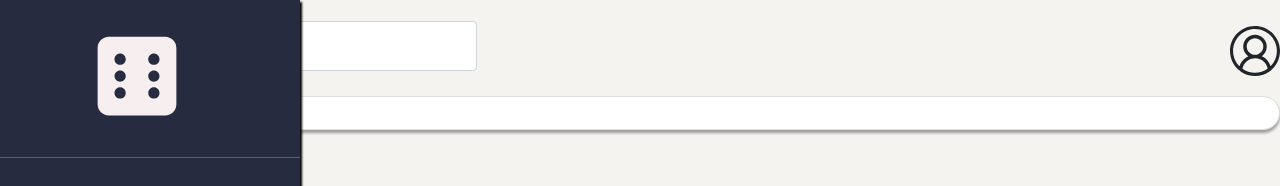
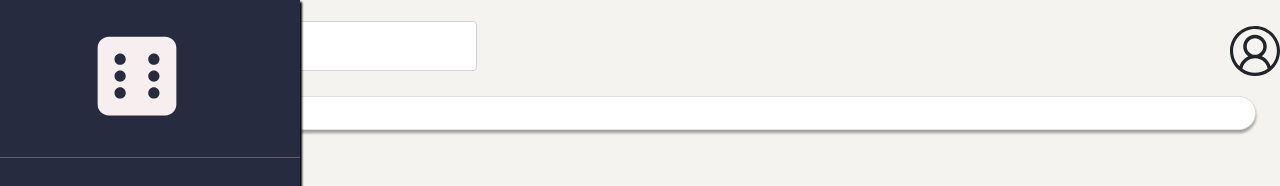
Before and after one commit to bashooff/react-dashboard, a React (Create React App) app in the folder frontend/: page /data in a window 1280 px wide. Shown: the top 186 px of the page. Built offline with nearby package versions, Linux system fonts and the light colour scheme.

Commit message:
Update LoanData.js

```diff
--- a/frontend/src/components/pages/LoanData.js
+++ b/frontend/src/components/pages/LoanData.js
@@ -4,7 +4,7 @@ import Card from "../widgets/Card";
 
 const LoanData = () => {
     return(
-        <div>
+        <div className="container-fluid">
             <Card>
 
             </Card>
```
